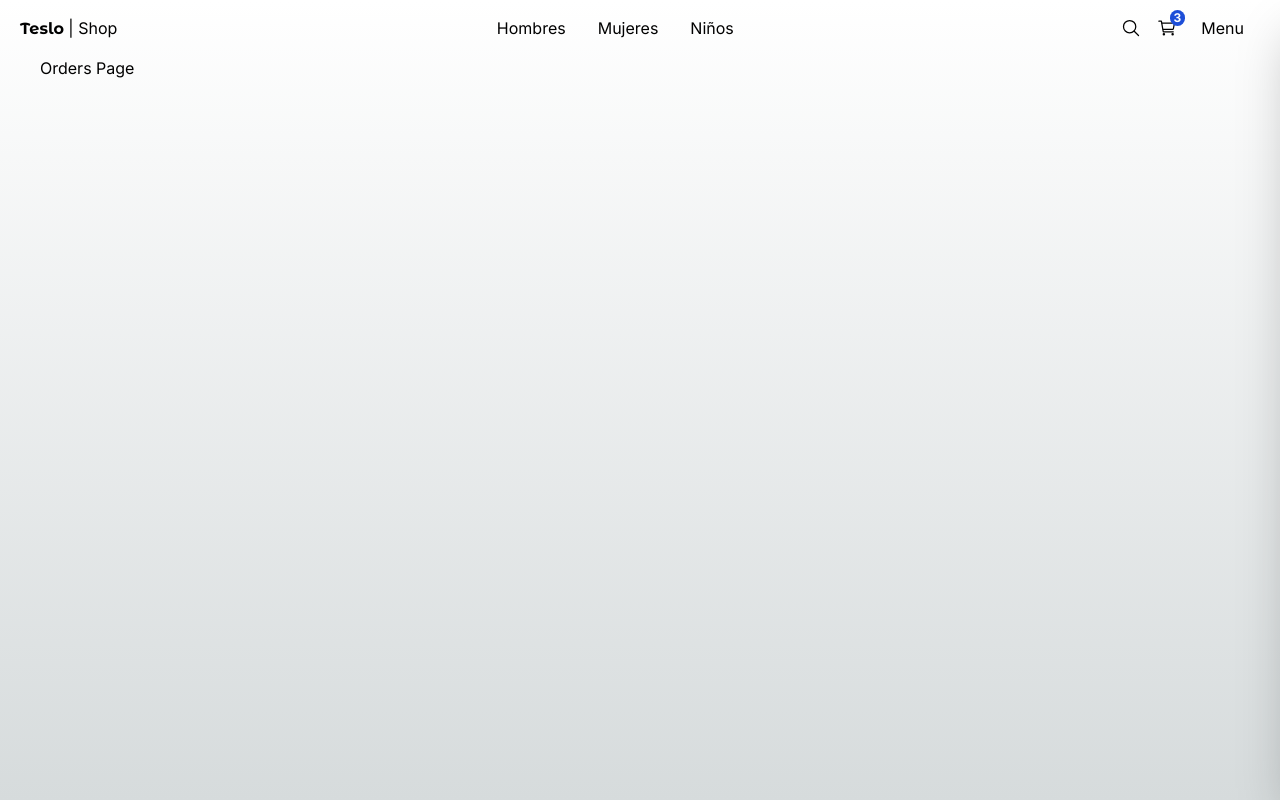
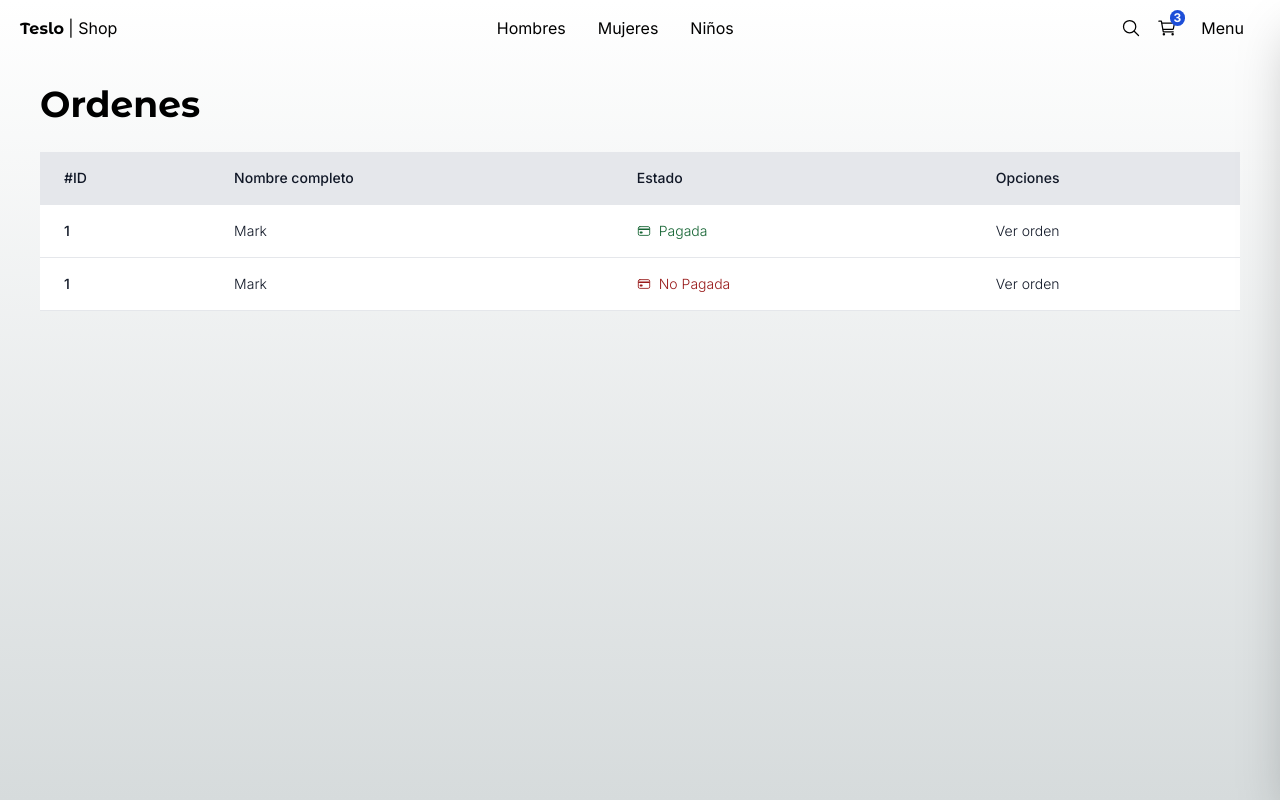
Before and after one commit to omarrendon/next-shop, a Next.js app: page /orders in a window 1280 px wide. Built offline with nearby package versions, Linux system fonts and the light colour scheme.

Commit message:
PAGE: Orders created

```diff
--- a/src/app/(shop)/orders/page.tsx
+++ b/src/app/(shop)/orders/page.tsx
@@ -1,5 +1,83 @@
-import React from "react";
+// https://tailwindcomponents.com/component/hoverable-table
+import { Title } from "@/components";
 
-export default function OrdersPage() {
-  return <div>Orders Page</div>;
+import Link from "next/link";
+import { IoCardOutline } from "react-icons/io5";
+
+export default function OrdersHomePage() {
+  return (
+    <>
+      <Title title="Ordenes" />
+
+      <div className="mb-10">
+        <table className="min-w-full">
+          <thead className="bg-gray-200 border-b">
+            <tr>
+              <th
+                scope="col"
+                className="text-sm font-medium text-gray-900 px-6 py-4 text-left"
+              >
+                #ID
+              </th>
+              <th
+                scope="col"
+                className="text-sm font-medium text-gray-900 px-6 py-4 text-left"
+              >
+                Nombre completo
+              </th>
+              <th
+                scope="col"
+                className="text-sm font-medium text-gray-900 px-6 py-4 text-left"
+              >
+                Estado
+              </th>
+              <th
+                scope="col"
+                className="text-sm font-medium text-gray-900 px-6 py-4 text-left"
+              >
+                Opciones
+              </th>
+            </tr>
+          </thead>
+          <tbody>
+            <tr className="bg-white border-b transition duration-300 ease-in-out hover:bg-gray-100">
+              <td className="px-6 py-4 whitespace-nowrap text-sm font-medium text-gray-900">
+                1
+              </td>
+              <td className="text-sm text-gray-900 font-light px-6 py-4 whitespace-nowrap">
+                Mark
+              </td>
+              <td className="flex items-center text-sm  text-gray-900 font-light px-6 py-4 whitespace-nowrap">
+                <IoCardOutline className="text-green-800" />
+                <span className="mx-2 text-green-800">Pagada</span>
+              </td>
+              <td className="text-sm text-gray-900 font-light px-6 ">
+                <Link href="/orders/123" className="hover:underline">
+                  Ver orden
+                </Link>
+              </td>
+            </tr>
+
+            <tr className="bg-white border-b transition duration-300 ease-in-out hover:bg-gray-100">
+              <td className="px-6 py-4 whitespace-nowrap text-sm font-medium text-gray-900">
+                1
+              </td>
+              <td className="text-sm text-gray-900 font-light px-6 py-4 whitespace-nowrap">
+                Mark
+              </td>
+              <td className="flex items-center text-sm  text-gray-900 font-light px-6 py-4 whitespace-nowrap">
+                <IoCardOutline className="text-red-800" />
+                <span className="mx-2 text-red-800">No Pagada</span>
+              </td>
+              <td className="text-sm text-gray-900 font-light px-6 ">
+                <Link href="/orders/123" className="hover:underline">
+                  Ver orden
+                </Link>
+              </td>
+            </tr>
+          </tbody>
+        </table>
+      </div>
+    </>
+  );
 }
```
